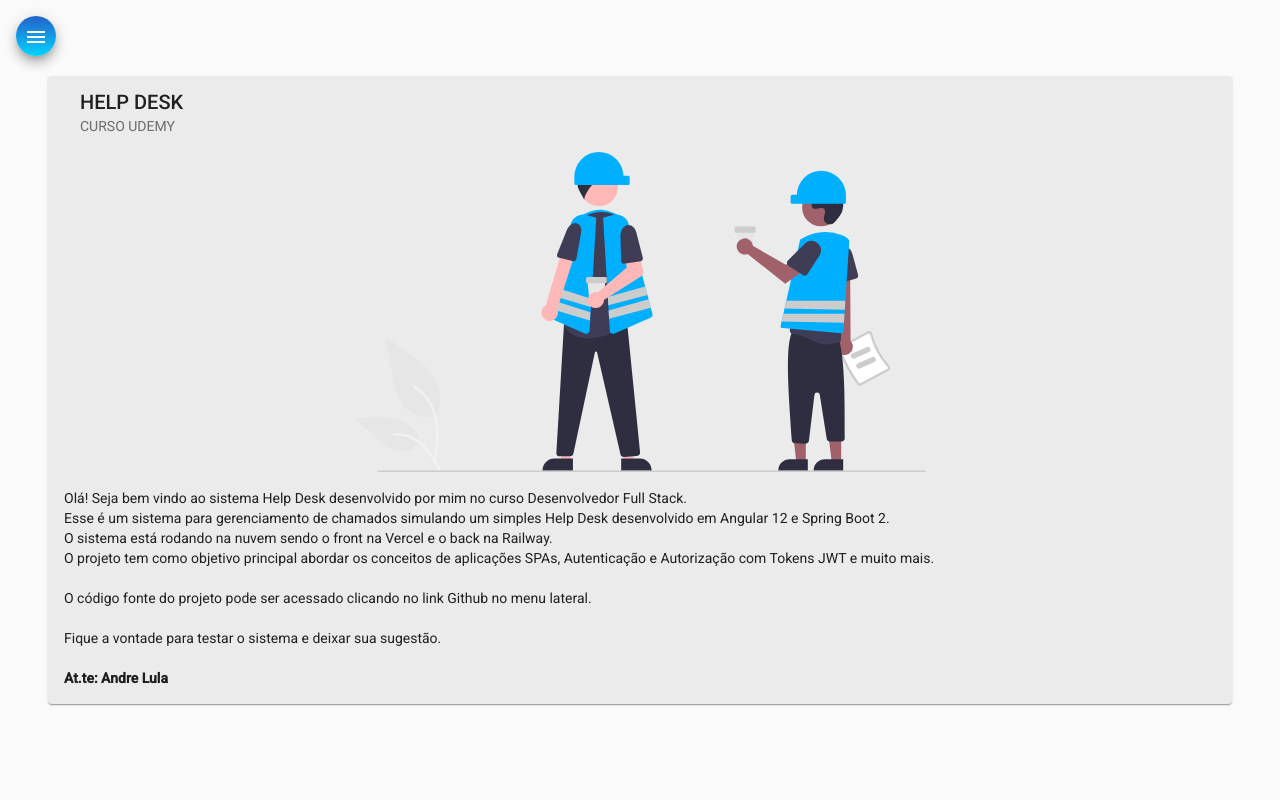
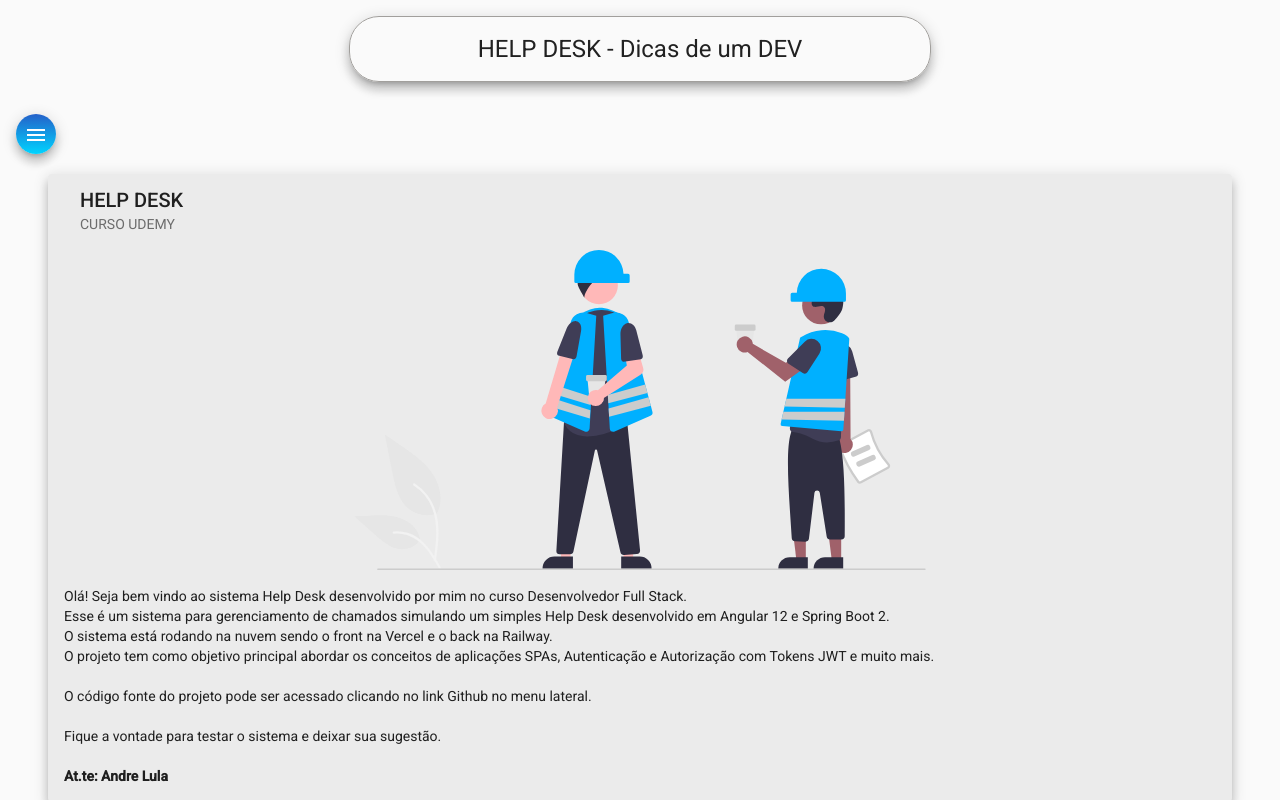
Before and after one commit to andrelula22/helpdesk-front, an Angular app: page /home in a window 1280 px wide. Built offline with nearby package versions, Linux system fonts and the light colour scheme.

Commit message:
HTML E CSS para header

```diff
--- a/src/app/components/header/header.component.css
+++ b/src/app/components/header/header.component.css
@@ -0,0 +1,12 @@
+.container {
+    display:flex;
+    align-items:center;
+    justify-content: center;
+}
+
+h1{
+    margin-top:1rem;
+    border: 1px solid rgb(161, 159,156);
+    padding: 1rem 10%;
+    border-radius: 30px;
+}
--- a/src/app/components/header/header.component.html
+++ b/src/app/components/header/header.component.html
@@ -1 +1,3 @@
-<p>header works!</p>
+<div class="container">
+    <h1 class="mat-elevation-z8">HELP DESK - Dicas de um DEV</h1>
+</div>
--- a/src/app/components/home/home.component.html
+++ b/src/app/components/home/home.component.html
@@ -1,4 +1,4 @@
-<mat-card class="card">
+<mat-card class="card mat-elevation-z8">
   <mat-card-header>
     <mat-card-title>HELP DESK</mat-card-title>
     <mat-card-subtitle>CURSO UDEMY</mat-card-subtitle>
--- a/src/app/components/nav/nav.component.html
+++ b/src/app/components/nav/nav.component.html
@@ -1,6 +1,6 @@
 <mat-drawer-container class="container" autosize>
   <mat-drawer #drawer class="sidenav" mode="side">
-        <img src="assets/img/side-image.svg" alt="">
+    <img src="assets/img/side-image.svg" alt="" />
     <mat-nav-list class="nav-list">
       <a mat-list-item routerLink="home">
         <i class="material-icons">home</i>
@@ -26,10 +26,14 @@
   </mat-drawer>
 
   <div class="sidenav-content">
-      <button class="menu mat-elevation-z8" (click)="drawer.toggle()" mat-icon-button>
+    <app-header></app-header>
+    <button
+      class="menu mat-elevation-z8"
+      (click)="drawer.toggle()"
+      mat-icon-button
+    >
       <mat-icon>menu</mat-icon>
     </button>
     <router-outlet></router-outlet>
   </div>
-
 </mat-drawer-container>
```
Lines whose indentation alone changed are shown as unchanged.
